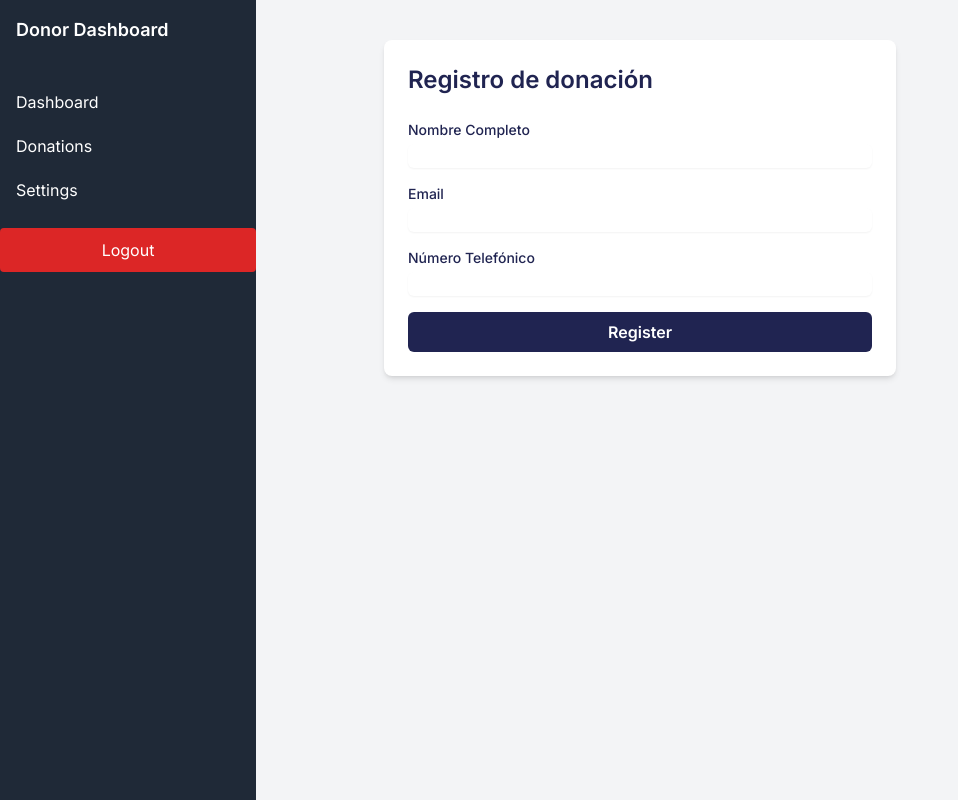
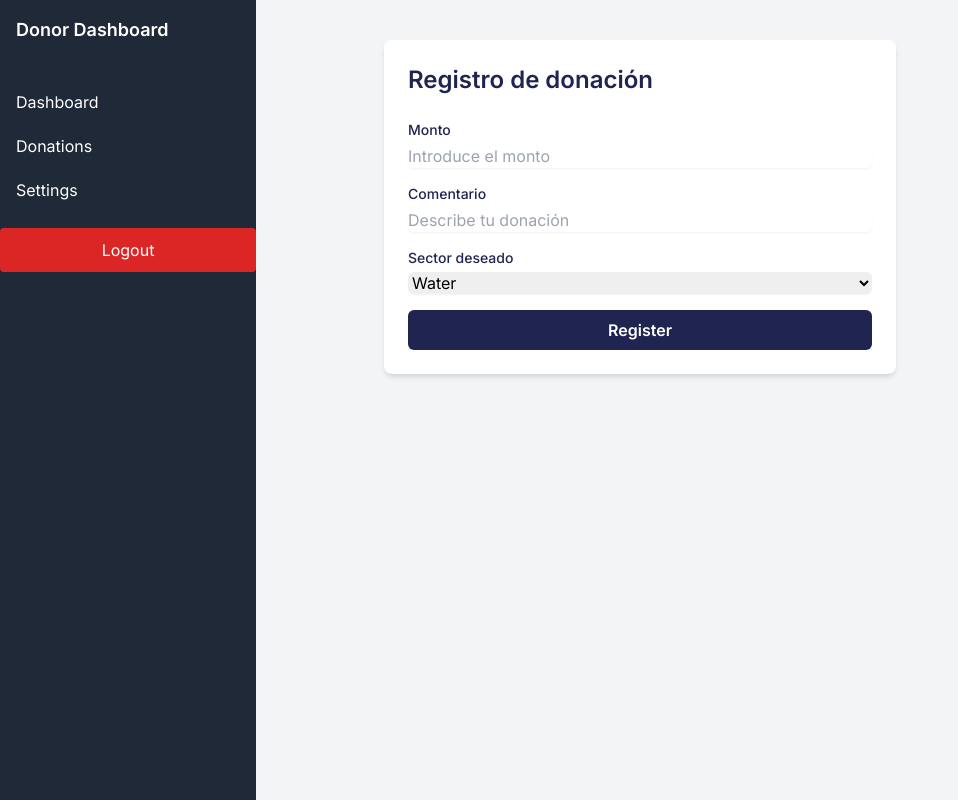
Before and after one commit to omaration21/sandersapp, a Next.js app in the folder frontend/: page /dashboard/donor/donations in a window 1280 px wide. Shown: the whole page, without its empty margins (0-958 px from the left). Built offline with nearby package versions, Linux system fonts and the light colour scheme.

Commit message:
feat: add new params to User interface in AuthContext, feat: add new method to consume the backend method registerNewDonation

```diff
--- a/frontend/src/app/context/AuthContext.tsx
+++ b/frontend/src/app/context/AuthContext.tsx
@@ -1,10 +1,14 @@
 "use client";
 
-import React, { createContext, useState, useEffect} from 'react';
+import React, { createContext, useState, useEffect } from 'react';
 import { useRouter } from 'next/navigation';
 
 interface User {
+  id: number;
+  name: string;
   email: string;
+  role_id: number;
+  phone: number;
 }
 
 interface AuthContextType {
@@ -23,10 +27,9 @@ export const AuthProvider = ({ children }: { children: React.ReactNode }) => {
 
   useEffect(() => {
     const token = localStorage.getItem('token');
-    if (token)
-    {
-      // Aquí se recupera la información del usuario si no es null
-      console.log('Token recuperado: ', token)
+    if (token) {
+      // Aquí puedes manejar la lógica para verificar el token y cargar la info del usuario desde el localStorage si lo deseas
+      console.log('Token recuperado: ', token);
     }
   }, []);
 
@@ -46,10 +49,16 @@ export const AuthProvider = ({ children }: { children: React.ReactNode }) => {
 
       const data = await response.json();
 
-      // Verifica si se recibió un usuario
+      // Verifica si se recibió un usuario y almacena los campos necesarios
       if (data.user) {
         const loggedUser = data.user;
-        setUser({ email: loggedUser.email });
+        setUser({
+          id: loggedUser.id,
+          name: loggedUser.name,
+          email: loggedUser.email,
+          role_id: loggedUser.role_id,
+          phone: loggedUser.phone,
+        });
 
         const activeToken = data.token;
 
--- a/frontend/src/app/dashboard/donor/donations/page.tsx
+++ b/frontend/src/app/dashboard/donor/donations/page.tsx
@@ -1,26 +1,70 @@
 "use client";
 
-import React, { useState } from 'react';
-import Sidebar from '../../../components/Sidebar'; // Asegúrate de que la ruta sea correcta
+import React, { useContext, useState } from 'react';
+import Sidebar from '../../../components/Sidebar';
+import { AuthContext } from '../../../context/AuthContext';
+import { registerNewDonation } from '../../../services/api';
 
 const DonationsPage = () => {
+  const authContext = useContext(AuthContext);
+
+  if (!authContext)
+  {
+    return <div>Cargando...</div>
+  }
+
+  const { user } = authContext;
+
   const [formData, setFormData] = useState({
-    name: '',
-    email: '',
-    phone: '',
+    amount: '',
+    comment: '',
+    sector_id: 1,
   });
 
-  const handleChange = (e: React.ChangeEvent<HTMLInputElement>) => {
-    setFormData({
-      ...formData,
-      [e.target.name]: e.target.value,
-    });
+  const handleChange = (e: React.ChangeEvent<HTMLInputElement | HTMLSelectElement>) => {
+    const { name, value, type } = e.target;
+
+    if (type === 'number') {
+      setFormData({
+        ...formData,
+        [name]: value === '' ? '' : Number(value), // Permitir vacío si no hay valor
+      });
+    } else {
+      setFormData({
+        ...formData,
+        [name]: value,
+      });
+    }
   };
 
-  const handleSubmit = (e: React.FormEvent) => {
+  const handleSubmit = async (e: React.FormEvent) => {
     e.preventDefault();
-    // Aquí puedes agregar la llamada a la API
-    console.log('Form Submitted: ', formData);
+
+    if (!user)
+    {
+      console.error('No se encontró un usuario logueado');
+      return;
+    }
+
+    const donationData = {
+      amount: formData.amount,
+      donor_id: user.id,
+      // A donation from user (donor) always will in web manner
+      type_id: 2,
+      comment: formData.comment,
+      sector_id: formData.sector_id,
+    }
+
+    try
+    {
+      await registerNewDonation(donationData);
+      console.log('Donación registrada exitsamente');
+    }
+    catch(error)
+    {
+      console.log('Form Submitted: ', formData);
+      console.error('Error al registrar la donación:', error);
+    }
   };
 
   return (
@@ -31,42 +75,47 @@ const DonationsPage = () => {
           <h2 className="text-2xl font-semibold mb-6 text-[#202451]">Registro de donación</h2>
 
           <div className="mb-4">
-            <label htmlFor="name" className="block text-sm font-medium text-[#202451]">Nombre Completo</label>
+            <label htmlFor="amount" className="block text-sm font-medium text-[#202451]">Monto</label>
             <input
-              type="text"
-              id="name"
-              name="name"
-              value={formData.name}
+              type="number"
+              id="amount"
+              name="amount"
+              value={formData.amount}
               onChange={handleChange}
               required
-              className="mt-1 block w-full border-gray-300 rounded-md shadow-sm focus:ring-indigo-500 focus:border-indigo-500"
+              className="mt-1 block w-full border-gray-300 rounded-md shadow-sm focus:ring-indigo-500 focus:border-indigo-500 custom-input text-black"
+              placeholder="Introduce el monto"
             />
           </div>
 
           <div className="mb-4">
-            <label htmlFor="email" className="block text-sm font-medium text-[#202451]">Email</label>
+            <label htmlFor="comment" className="block text-sm font-medium text-[#202451]">Comentario</label>
             <input
-              type="email"
-              id="email"
-              name="email"
-              value={formData.email}
+              type="text"
+              id="comment"
+              name="comment"
+              value={formData.comment}
               onChange={handleChange}
               required
-              className="mt-1 block w-full border-gray-300 rounded-md shadow-sm focus:ring-indigo-500 focus:border-indigo-500"
+              className="mt-1 block w-full border-gray-300 rounded-md shadow-sm focus:ring-indigo-500 focus:border-indigo-500 text-black"
+              placeholder="Describe tu donación"
             />
           </div>
 
           <div className="mb-4">
-            <label htmlFor="phone" className="block text-sm font-medium text-[#202451]">Número Telefónico</label>
-            <input
-              type="tel"
-              id="phone"
-              name="phone"
-              value={formData.phone}
+            <label htmlFor="sector_id" className="block text-sm font-medium text-[#202451]">Sector deseado</label>
+            <select
+              id="sector_id"
+              name="sector_id"
+              value={formData.sector_id}
               onChange={handleChange}
               required
-              className="mt-1 block w-full border-gray-300 rounded-md shadow-sm focus:ring-indigo-500 focus:border-indigo-500"
-            />
+              className="mt-1 block w-full border-gray-300 rounded-md shadow-sm focus:ring-indigo-500 focus:border-indigo-500 text-black"
+            >
+              <option value={1}>Water</option>
+              <option value={2}>Sexuality</option>
+              <option value={3}>Education</option>
+            </select>
           </div>
 
           <button
--- a/frontend/src/app/services/api.ts
+++ b/frontend/src/app/services/api.ts
@@ -8,6 +8,14 @@ export interface User {
     phone: string;
     password?: string;
   }
+
+export interface DonationData {
+  amount: string;
+  donor_id: number;
+  type_id: number;
+  comment: string;
+  sector_id: number;
+}
 
 // Obtener todos los usuarios
 export async function fetchUsers(): Promise<User[]> {
@@ -103,3 +111,28 @@ export async function deleteUser(id: number): Promise<void> {
         throw new Error('Failed to delete user');
     }
 }
+
+// New method to call method in backend
+export async function registerNewDonation(donationData: DonationData): Promise<void>
+{
+  const token = localStorage.getItem('token');
+
+  if (!token)
+  {
+    throw new Error('No token found. Please login.')
+  }
+
+  const response = await fetch(`${API_URL}/users/registerDonation`, {
+    method: 'POST',
+    headers: {
+      'Content-Type': 'application/json',
+      'Authorization': `Bearer ${token}`,
+    },
+    body: JSON.stringify(donationData)
+  });
+
+  if (!response.ok)
+  {
+    throw new Error('Failed to register new donation');
+  }
+}
```
